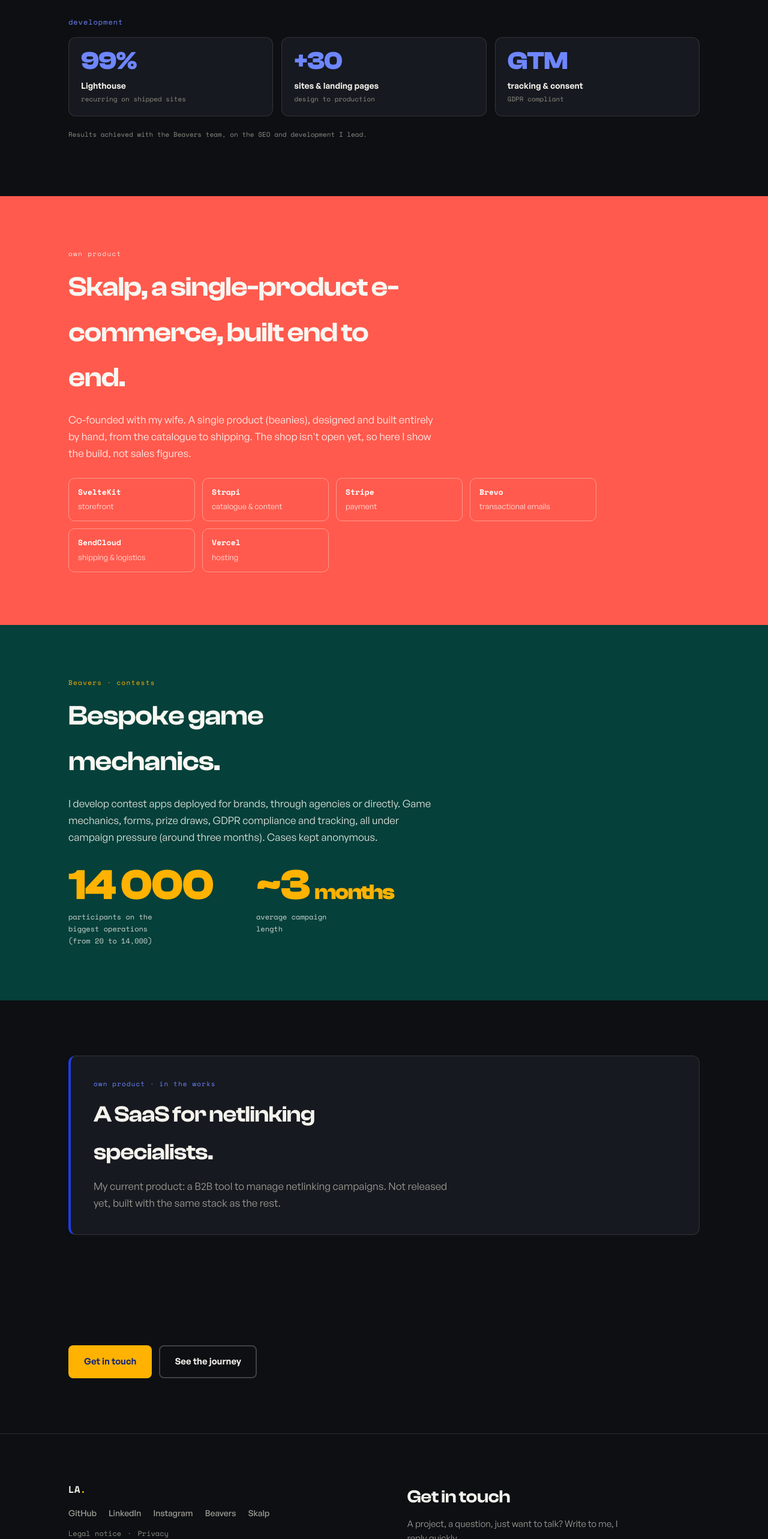
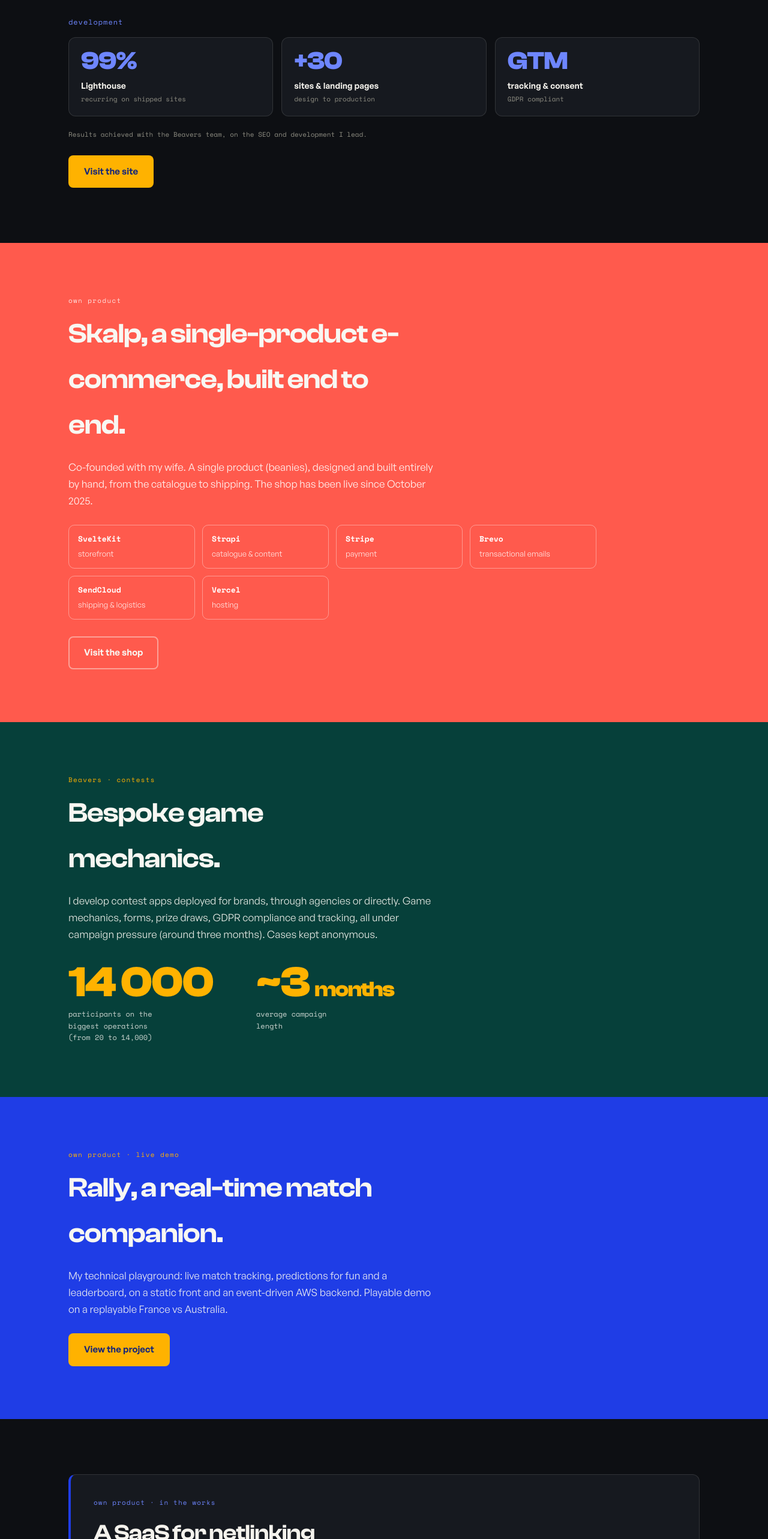
Before and after one commit to Aylay/aylay-website, a Next.js app: page /en/realisations in a window 1280 px wide. Shown: the part 908-3474 px from the top of the page at 60% size. Built offline with nearby package versions, Linux system fonts and the light colour scheme.

Commit message:
add link for beavers & skalp

```diff
--- a/messages/en.json
+++ b/messages/en.json
@@ -25,7 +25,11 @@
     "rallyCardYear": "live",
     "rallyCardBody": "A real-time match companion: live updates, predictions for fun and a leaderboard. Playable demo on a replayable France vs Australia, Vercel front and AWS backend.",
     "rallyCardAria": "Rally, view the project",
-    "rallyCardLink": "view the project"
+    "rallyCardLink": "view the project",
+    "beaversCardLink": "view the site",
+    "beaversCardAria": "Beavers, visit the site",
+    "skalpCardLink": "view the shop",
+    "skalpCardAria": "Skalp, visit the shop"
   },
   "nav": {
     "about": "About",
@@ -163,7 +167,13 @@
     "realBeaversNote": "Results achieved with the Beavers team, on the SEO and development I lead.",
     "realSkalpLabel": "own product",
     "realSkalpH2": "Skalp, a single-product e-commerce, built end to end.",
-    "realSkalpP": "Co-founded with my wife. A single product (beanies), designed and built entirely by hand, from the catalogue to shipping. The shop isn't open yet, so here I show the build, not sales figures.",
+    "realSkalpP": "Co-founded with my wife. A single product (beanies), designed and built entirely by hand, from the catalogue to shipping. The shop has been live since October 2025.",
+    "beaversCta": "Visit the site",
+    "skalpCta": "Visit the shop",
+    "rallyLabel": "own product · live demo",
+    "rallyH": "Rally, a real-time match companion.",
+    "rallyP": "My technical playground: live match tracking, predictions for fun and a leaderboard, on a static front and an event-driven AWS backend. Playable demo on a replayable France vs Australia.",
+    "rallyCta": "View the project",
     "buildStorefront": "storefront",
     "buildCatalogue": "catalogue & content",
     "buildPayment": "payment",
--- a/messages/fr.json
+++ b/messages/fr.json
@@ -25,7 +25,11 @@
     "rallyCardYear": "live",
     "rallyCardBody": "Un companion de match en temps réel : suivi live, pronostics pour le fun et classement. Démo jouable sur un France-Australie rejouable, front Vercel et backend AWS.",
     "rallyCardAria": "Rally, voir le projet",
-    "rallyCardLink": "voir le projet"
+    "rallyCardLink": "voir le projet",
+    "beaversCardLink": "voir le site",
+    "beaversCardAria": "Beavers, voir le site",
+    "skalpCardLink": "voir la boutique",
+    "skalpCardAria": "Skalp, voir la boutique"
   },
   "nav": {
     "about": "À propos",
@@ -163,7 +167,13 @@
     "realBeaversNote": "Résultats obtenus avec l'équipe Beavers, sur le SEO et le développement que je porte.",
     "realSkalpLabel": "produit perso",
     "realSkalpH2": "Skalp, un e-commerce mono-produit, construit de bout en bout.",
-    "realSkalpP": "Cofondé avec mon épouse. Un mono-produit (des bonnets), pensé et fabriqué entièrement à la main, du catalogue jusqu'à l'expédition. La boutique n'est pas encore ouverte, donc ici je montre la fabrication, pas des chiffres de vente.",
+    "realSkalpP": "Cofondé avec mon épouse. Un mono-produit (des bonnets), pensé et fabriqué entièrement à la main, du catalogue jusqu'à l'expédition. La boutique est en ligne depuis octobre 2025.",
+    "beaversCta": "Voir le site",
+    "skalpCta": "Voir la boutique",
+    "rallyLabel": "produit perso · démo live",
+    "rallyH": "Rally, un companion de match en temps réel.",
+    "rallyP": "Mon terrain de jeu technique : suivi de match live, pronostics pour le fun et classement, sur un front statique et un backend AWS event-driven. Démo jouable sur un France-Australie rejouable.",
+    "rallyCta": "Voir le projet",
     "buildStorefront": "la boutique",
     "buildCatalogue": "catalogue & contenu",
     "buildPayment": "paiement",
--- a/src/app/[locale]/page.tsx
+++ b/src/app/[locale]/page.tsx
@@ -83,15 +83,38 @@ export default function Home({ params }: { params: Promise<{ locale: string }> }
       <section className="py-[clamp(56px,10vw,104px)] wrap">
         <SectionHeader number="01" title={t("whatTitle")} className="mb-11" />
         <div className="grid grid-cols-[repeat(auto-fit,minmax(min(100%,270px),1fr))] gap-4">
-          <ArticleCard tag={t("beaversTag")} year="2019" title="Beavers" color="cobalt">
-            {t("beaversBody")}
-          </ArticleCard>
-          <ArticleCard tag={t("skalpTag")} year="2025" title="Skalp" color="coral">
-            {t("skalpBody")}
-          </ArticleCard>
+          {/* Beavers : renvoie vers le site de l'agence */}
+          <a
+            href="https://beavers-agency.fr/"
+            target="_blank"
+            rel="noopener noreferrer"
+            aria-label={t("beaversCardAria")}
+            className="block rounded-[14px] focus-visible:outline-2 focus-visible:outline-offset-2 focus-visible:outline-cobalt-ink"
+          >
+            <ArticleCard tag={t("beaversTag")} year="2019" title="Beavers" color="cobalt" cta={t("beaversCardLink")}>
+              {t("beaversBody")}
+            </ArticleCard>
+          </a>
+
+          {/* Skalp : renvoie vers la boutique */}
+          <a
+            href="https://www.skalp.shop/"
+            target="_blank"
+            rel="noopener noreferrer"
+            aria-label={t("skalpCardAria")}
+            className="block rounded-[14px] focus-visible:outline-2 focus-visible:outline-offset-2 focus-visible:outline-coral-ink"
+          >
+            <ArticleCard tag={t("skalpTag")} year="2025" title="Skalp" color="coral" cta={t("skalpCardLink")}>
+              {t("skalpBody")}
+            </ArticleCard>
+          </a>
+
+          {/* Netlinking SaaS : en préparation, pas de lien */}
           <ArticleCard tag={t("codeTag")} year={t("codeTag2")} title={t("codeTitle")} color="teal">
             {t("codeBody")}
           </ArticleCard>
+
+          {/* Rally : renvoie vers la fiche projet interne */}
           <Link
             href="/projets/rally"
             aria-label={t("rallyCardAria")}
--- a/src/app/[locale]/realisations/page.tsx
+++ b/src/app/[locale]/realisations/page.tsx
@@ -72,6 +72,9 @@ export default function Realisations({
           <MetricCard num="GTM" label={t("mDevGtmLbl")} tag={t("mDevGtmTag")} />
         </div>
         <p className="font-mono text-[11px] text-faint mt-5.5 rv">{t("realBeaversNote")}</p>
+        <div className="mt-6 rv">
+          <Button href="https://beavers-agency.fr/">{t("beaversCta")}</Button>
+        </div>
       </section>
 
       {/* Skalp : bande corail */}
@@ -87,6 +90,9 @@ export default function Realisations({
                 <div className="text-[13px] text-white/82 mt-0.5">{desc}</div>
               </div>
             ))}
+          </div>
+          <div className="mt-7">
+            <Button href="https://www.skalp.shop/" variant="secondary-cobalt">{t("skalpCta")}</Button>
           </div>
         </div>
       </section>
@@ -110,6 +116,16 @@ export default function Realisations({
         </div>
       </section>
 
+      {/* Rally : bande cobalt, renvoie vers la fiche projet */}
+      <section className="bg-cobalt text-cloud">
+        <div className="wrap py-[clamp(48px,8vw,88px)] rv">
+          <p className="font-mono text-[11px] tracking-[.12em] text-saffron mb-2">{t("rallyLabel")}</p>
+          <h2 className="font-display font-semibold text-[clamp(26px,4.6vw,46px)] tracking-[-0.02em] mb-4.5 max-w-[18ch]">{t("rallyH")}</h2>
+          <p className="text-cloud/92 max-w-[62ch] mb-6.5">{t("rallyP")}</p>
+          <Button href="/projets/rally">{t("rallyCta")}</Button>
+        </div>
+      </section>
+
       {/* SaaS netlinking : produit perso en préparation */}
       <section className="py-[clamp(52px,9vw,92px)] wrap">
         <div className="border border-line border-l-4 border-l-cobalt rounded-xl p-[clamp(24px,4vw,38px)] bg-card rv">
```
